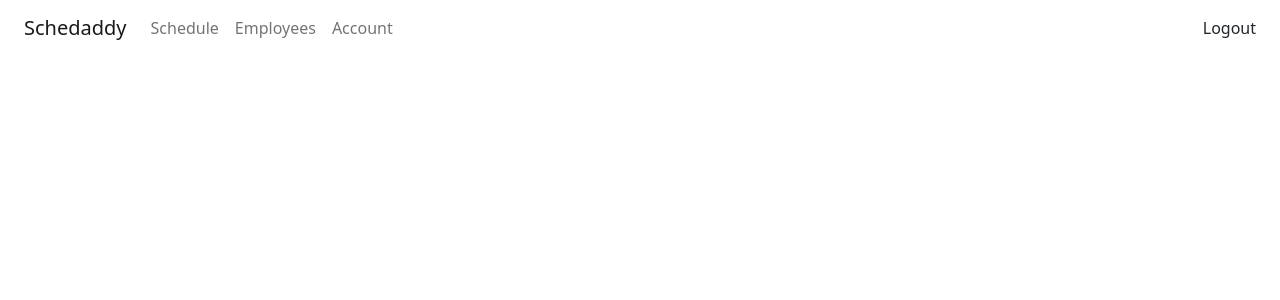
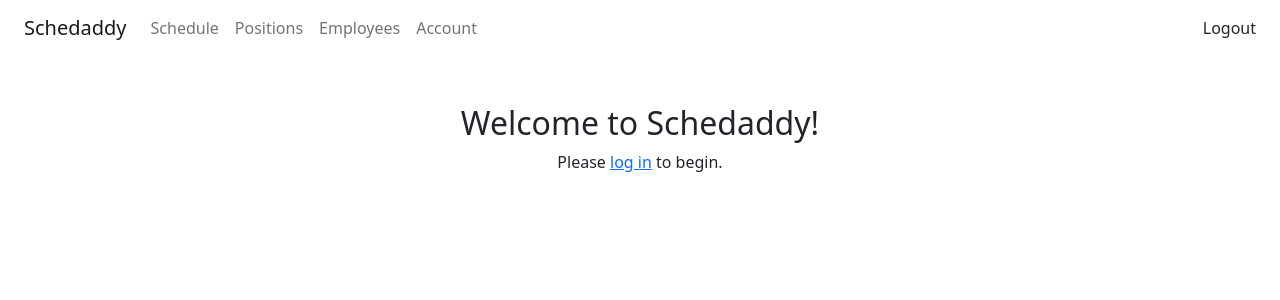
Before and after one commit to cmcnamara15/Schedaddy, a React (Create React App) app in the folder client/: page / in a window 1280 px wide. Shown: the top 300 px of the page. Built offline with nearby package versions, Linux system fonts and the light colour scheme.

Commit message:
adds logged in functions to Positions page and Employees page. Adds landing page for '/' path welcoming user and requesting sign in

```diff
--- a/client/src/App.js
+++ b/client/src/App.js
@@ -17,6 +17,7 @@ import Admin from "./components/Admin";
 import PositionList from "./components/PositionList";
 import AddCompany from "./components/AddCompany";
 import AddUserProfile from './components/AddUserProfile';
+import LandingPage from "./components/LandingPage";
 
 const httpLink = createHttpLink({
   uri: "/graphql",
@@ -45,6 +46,10 @@ function App() {
       <Router>
           <Navbar />
           <Routes>
+            <Route
+              path='/'
+              element={<LandingPage />}
+            />
             <Route
               path='/login'
               element={<LoginForm />}
--- a/client/src/components/EmployeeList.js
+++ b/client/src/components/EmployeeList.js
@@ -4,7 +4,9 @@ import Employee from './partials/Employee';
 import { useQuery } from '@apollo/client';
 import { FIND_ALL_USERS } from '../utils/queries';
 import { FaFileCirclePlus } from 'react-icons/fa6';
+import Auth from '../utils/auth';
 import EmptyUser from './partials/EmptyUser';
+import RequestSignIn from './RequestSignIn';
 
 
 
@@ -25,6 +27,8 @@ const EmployeeList = () => {
   if (error) return <pre>{`Error: ${error.message}`}</pre>
 
   return (
+    <>
+      {Auth.loggedIn() ? (
         <div className='container'>
           <div className="card">
             <div className='card-header mb-0'>
@@ -50,6 +54,10 @@ const EmployeeList = () => {
             </div>
           </div>
         </div>
+      ) : (
+        <RequestSignIn/>
+      )}
+    </>
   )
 }
 
--- /dev/null
+++ b/client/src/components/LandingPage.js
@@ -0,0 +1,24 @@
+import React from 'react'
+
+import Auth from '../utils/auth';
+
+const LandingPage = () => {
+  return (
+    <div className='conatiner text-center my-5'>
+      {Auth.loggedIn() ? (
+        <>
+          <h2>Welcome to Schedaddy!</h2>
+          <p>Thank you for signing in.</p>
+        </>
+      ) : (
+        <>
+          <h2>Welcome to Schedaddy!</h2>
+          <p>Please <a href="/login">log in</a> to begin.</p>
+        </>
+      )}
+
+    </div>
+  )
+}
+
+export default LandingPage
--- a/client/src/components/Navbar.js
+++ b/client/src/components/Navbar.js
@@ -1,12 +1,12 @@
 import Container from 'react-bootstrap/Container';
 import Nav from 'react-bootstrap/Nav';
 import Navbar from 'react-bootstrap/Navbar';
+import Auth from '../utils/auth';
 // import React from 'react';
 import { useState } from 'react';
 
 
 export default function App() {
-  const [loggedIn, setLoggedIn] = useState(false);
   const [isAdmin, setIsAdmin] = useState(true);
   // setLoggedIn((jwt) => !jwt);
 
@@ -21,21 +21,24 @@ export default function App() {
   }
 
   return (
-    <Navbar className="bg-body-tertiary">
+    <Navbar expand="lg" className="bg-body-tertiary">
     <Container fluid className='px-4'>
-      <Navbar.Brand href="#home">Schedaddy</Navbar.Brand>
+      <Navbar.Brand href="/">Schedaddy</Navbar.Brand>
       <Navbar.Toggle aria-controls="responsive-navbar-nav" />
-      <Navbar.Collapse className="justify-content-end">
+      <Navbar.Collapse className="justify-content-end" id="responsive-navbar-nav">
         <Nav className="me-auto">
           <Nav.Link href="/schedule" onMouseEnter={handleMouseEnter} onMouseLeave={handleMouseLeave}>
           {isAdmin ? 'Schedule' : 'My Schedule'}
             </Nav.Link>
+          <Nav.Link href="/positions" onMouseEnter={handleMouseEnter} onMouseLeave={handleMouseLeave}>
+            {isAdmin ? 'Positions' : {display: 'none'}}
+          </Nav.Link>
           <Nav.Link href="/employees" onMouseEnter={handleMouseEnter} onMouseLeave={handleMouseLeave}>
             {isAdmin ? 'Employees' : {display: 'none'}}
           </Nav.Link>
           <Nav.Link href="/account" onMouseEnter={handleMouseEnter} onMouseLeave={handleMouseLeave}>Account</Nav.Link>
         </Nav>
-        <Nav.Link href="/login">{loggedIn ? 'Login' : 'Logout'}</Nav.Link>
+        <Nav.Link href="/login" onMouseEnter={handleMouseEnter} onMouseLeave={handleMouseLeave}>{Auth.loggedIn() ? 'Login' : 'Logout'}</Nav.Link>
       </Navbar.Collapse>
     </Container>
     </Navbar>
--- a/client/src/components/PositionList.js
+++ b/client/src/components/PositionList.js
@@ -5,6 +5,8 @@ import { useQuery } from '@apollo/client';
 import { FIND_ALL_POSITIONS } from '../utils/queries';
 import EmptyPosition from './partials/EmptyPosition';
 import { AiOutlinePlus } from 'react-icons/ai';
+import Auth from '../utils/auth';
+import RequestSignIn from './RequestSignIn';
 
 const PositionList = () => {
   const { loading, data } = useQuery(FIND_ALL_POSITIONS);
@@ -13,6 +15,7 @@ const PositionList = () => {
 
   return (
     <>
+      {Auth.loggedIn() ? (
         <div className='container'>
           <div className="card">
             <div className='card-header mb-0'>
@@ -42,6 +45,9 @@ const PositionList = () => {
             </div>
           </div>
         </div>
+      ) : (
+        <RequestSignIn/>
+      )}
     </>
   )
 }
--- /dev/null
+++ b/client/src/components/RequestSignIn.js
@@ -0,0 +1,11 @@
+import React from 'react'
+
+const RequestSignIn = () => {
+  return (
+    <div className="container text-center">
+      <h3 className='my-5'>Please <a href="/login">sign in</a> to view this page.</h3>
+    </div>
+  )
+}
+
+export default RequestSignIn
```
Lines whose indentation alone changed are shown as unchanged.
